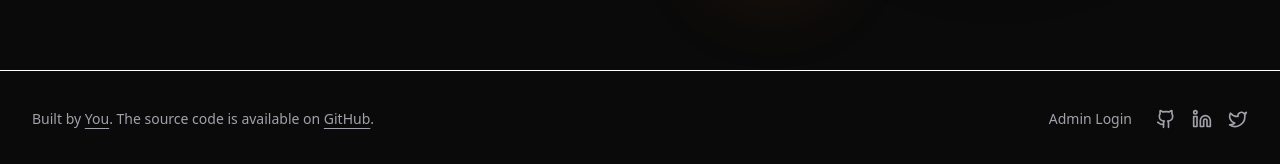
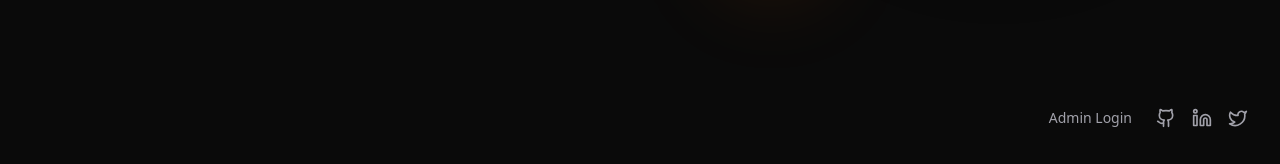
Before and after one commit to Manjunath-Zeta/Personal-Portfolio, a Next.js app: page / in a window 1280 px wide. Shown: the part 731-895 px from the top of the page. Built offline with nearby package versions, Linux system fonts and the light colour scheme; no server answers; the database is empty.

Commit message:
chore: remove footer attribution and border

```diff
--- a/components/footer.tsx
+++ b/components/footer.tsx
@@ -3,28 +3,9 @@ import { Github, Linkedin, Mail, Twitter } from "lucide-react"
 
 export function Footer() {
   return (
-    <footer className="border-t py-6 md:py-0">
+    <footer className="py-6 md:py-0">
       <div className="container mx-auto flex flex-col items-center justify-between gap-4 px-4 md:h-24 md:flex-row md:px-8">
-        <p className="text-center text-sm leading-loose text-muted-foreground md:text-left">
-          Built by{" "}
-          <Link
-            href="/admin"
-            className="font-medium underline underline-offset-4 hover:text-primary transition-colors"
-          >
-            You
-          </Link>
-          . The source code is available on{" "}
-          <a
-            href="https://github.com"
-            target="_blank"
-            rel="noreferrer"
-            className="font-medium underline underline-offset-4 hover:text-primary transition-colors"
-          >
-            GitHub
-          </a>
-          .
-        </p>
-        <div className="flex items-center gap-6">
+        <div className="flex items-center gap-6 ml-auto">
           <Link
             href="/admin"
             className="text-sm font-medium text-muted-foreground hover:text-primary transition-colors"
```
